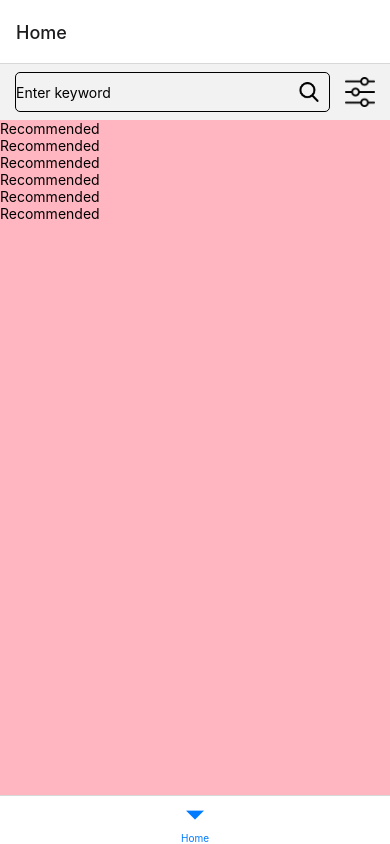
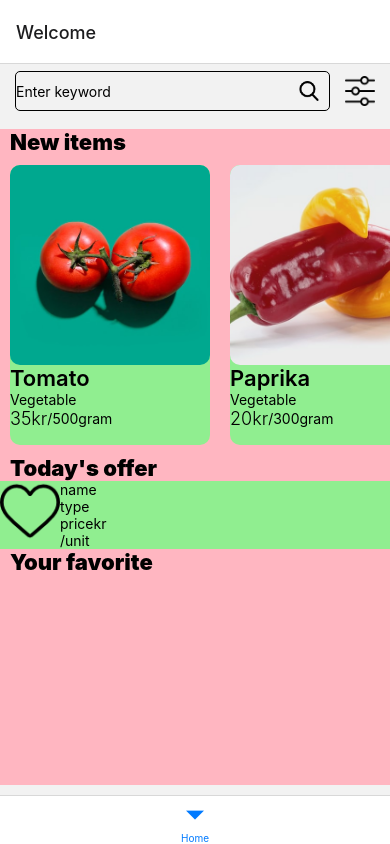
Before and after one commit to sunny-potato/ecommerce_react_native_app, a React Native app: screen /Home in a window 390 px wide. Built offline with nearby package versions, Linux system fonts and the light colour scheme.

Commit message:
display item in main and in itempage

```diff
--- a/App.js
+++ b/App.js
@@ -5,25 +5,35 @@ import {createBottomTabNavigator} from '@react-navigation/bottom-tabs';
 import {NavigationContainer} from '@react-navigation/native';
 import HomeScreen from './src/screens/HomeScreen';
 import FilterScreen from './src/screens/FilterScreen';
+import ItemScreen from './src/screens/ItemScreen';
 
 const Stack = createNativeStackNavigator();
 const Tab = createBottomTabNavigator();
 
 const HomeStackScreen = () => {
   return (
-    <Stack.Navigator>
-      <Stack.Screen name="Home" component={HomeScreen} />
+    <Stack.Navigator initialRouteName="Welcome">
+      <Stack.Screen name="Welcome" component={HomeScreen} />
       <Stack.Screen name="Filter" component={FilterScreen} />
+      <Stack.Screen name="Item" component={ItemScreen} />
     </Stack.Navigator>
   );
 };
+
+// const ItemStackScreen = () => {
+//   return (
+//     <Stack.Navigator>
+//       {/* <Stack.Screen name="Filter" component={FilterScreen} /> */}
+//     </Stack.Navigator>
+//   );
+// };
 
 const LandingNavigation = () => {
   return (
     <NavigationContainer>
       {/* <Stack.Navigator initialRouteName="Home">
-        <Stack.Screen name="Home" component={HomeScreen} />
-      </Stack.Navigator> */}
+    //     <Stack.Screen name="Home" component={HomeScreen} />
+    //   </Stack.Navigator> */}
       <Tab.Navigator screenOptions={{headerShown: false}}>
         {/* bottommenu wiht icons -> customizing the appearance
         https://reactnavigation.org/docs/tab-based-navigation/#why-do-we-need-a-tabnavigator-instead-of-tabbarios-or-some-other-component */}
--- a/package.json
+++ b/package.json
@@ -16,7 +16,7 @@
     "@react-navigation/native-stack": "^6.9.1",
     "axios": "^0.27.2",
     "react": "18.1.0",
-    "react-native": "0.70.5",
+    "react-native": "^0.70.5",
     "react-native-safe-area-context": "^4.4.1",
     "react-native-screens": "^3.18.2"
   },
--- a/src/components/Filter.js
+++ /dev/null
@@ -1,2 +0,0 @@
-import React from 'react';
-import {View, StyleSheet, TextInput, Text, Pressable} from 'react-native';
--- /dev/null
+++ b/src/components/ItemBox.js
@@ -0,0 +1,50 @@
+import {useLinkProps} from '@react-navigation/native';
+import React from 'react';
+import {
+  SafeAreaView,
+  View,
+  StyleSheet,
+  Text,
+  Image,
+  Alert,
+  Pressable,
+} from 'react-native';
+
+const ItemBox = ({image, name, type, price, unit, onPress}) => {
+  return (
+    <View style={styles.itemBox}>
+      <Pressable onPress={onPress}>
+        <Image
+          style={styles.itemImage}
+          source={image} //props = image
+        />
+        <View style={styles.itemInfo}>
+          <Text style={styles.itemName}>{name}</Text>
+          <Text style={styles.itemType}>{type}</Text>
+          <View style={styles.PriceUnit}>
+            <Text style={styles.itemPrice}>{price}kr</Text>
+            <Text style={styles.itemUnit}>/{unit}</Text>
+          </View>
+        </View>
+      </Pressable>
+    </View>
+  );
+};
+
+const styles = StyleSheet.create({
+  itemBox: {
+    width: 200,
+    height: 280,
+    backgroundColor: 'lightgreen',
+    borderRadius: 10,
+    margin: 10,
+  },
+  itemImage: {width: 200, height: 200, borderRadius: 10},
+  itemInfo: {},
+  itemName: {fontSize: 22, fontWeight: '600'},
+  itemType: {fontSize: 14},
+  PriceUnit: {flexDirection: 'row', alignItems: 'center'},
+  itemPrice: {fontSize: 18, fontWeight: '300'},
+  itemUnit: {fontSize: 14},
+});
+export default ItemBox;
--- /dev/null
+++ b/src/components/OfferBox.js
@@ -0,0 +1,40 @@
+import {useLinkProps} from '@react-navigation/native';
+import React from 'react';
+import {View, StyleSheet, Text, Image, Alert, Pressable} from 'react-native';
+
+const OfferBox = ({image, name, type, price, unit, onPress}) => {
+  return (
+    <View style={styles.itemBox}>
+      {/* <Pressable onPress={onPress}> */}
+      <Image style={styles.itemImage} source={image} />
+      <View style={styles.itemInfo}>
+        <Text style={styles.itemName}>{name}</Text>
+        <Text style={styles.itemType}>{type}</Text>
+        <View style={styles.PriceUnit}>
+          <Text style={styles.itemPrice}>{price}kr</Text>
+          <Text style={styles.itemUnit}>/{unit}</Text>
+        </View>
+      </View>
+      {/* </Pressable> */}
+    </View>
+  );
+};
+
+const styles = StyleSheet.create({
+  itemBox: {
+    flex: 1,
+    flexDirection: 'row',
+    // width: 100,
+    backgroundColor: 'lightgreen',
+    // borderRadius: 10,
+    // margin: 10,
+  },
+  itemImage: {width: 60, height: 60, borderRadius: 10},
+  //   itemInfo: {},
+  //   itemName: {fontSize: 22, fontWeight: '600'},
+  //   itemType: {fontSize: 14},
+  //   PriceUnit: {flexDirection: 'row', alignItems: 'center'},
+  //   itemPrice: {fontSize: 18, fontWeight: '300'},
+  //   itemUnit: {fontSize: 14},
+});
+export default OfferBox;
--- a/src/data/data.json
+++ b/src/data/data.json
@@ -1,5 +1,5 @@
 {
-  "vegetables": [
+  "items": [
     {
       "id": 1,
       "item": "Corn",
@@ -167,10 +167,7 @@
       "like": false,
       "isnew": false,
       "data": {"period": "......", "discount": 15}
-    }
-  ],
-
-  "fruits": [
+    },
     {
       "id": 13,
       "item": "Apple",
@@ -310,9 +307,7 @@
       "like": false,
       "isnew": true,
       "data": {}
-    }
-  ],
-  "meats": [
+    },
     {
       "id": 23,
       "item": "Pork stake",
@@ -452,9 +447,7 @@
       "like": false,
       "isnew": false,
       "data": {}
-    }
-  ],
-  "fishes": [
+    },
     {
       "id": 33,
       "item": "Salmon sushi",
--- a/src/data/localImages.js
+++ b/src/data/localImages.js
@@ -1,45 +1,86 @@
-export const localImages = {
+export const localImages = [
+  require('../images/corn.jpg'),
+  require('../images/avocado.jpg'),
+  require('../images/tomato.jpg'),
+  require('../images/paprika.jpg'),
+  require('../images/cucumber.jpg'),
+  require('../images/potato.jpg'),
+  require('../images/broccoli.jpg'),
+  require('../images/carrot.jpg'),
+  require('../images/garlic.jpg'),
+  require('../images/salad.jpg'),
+  require('../images/lemon.jpg'),
+  require('../images/onion.jpg'),
+  require('../images/apple.jpg'),
+  require('../images/banana.jpg'),
+  require('../images/mango.jpg'),
+  require('../images/grapes.jpg'),
+  require('../images/kiwi.jpg'),
+  require('../images/orange.jpg'),
+  require('../images/blueberry.jpg'),
+  require('../images/strawberry.jpg'),
+  require('../images/pear.jpg'),
+  require('../images/melon.jpg'),
+  require('../images/porkstake.jpg'),
+  require('../images/pulledpork.jpg'),
+  require('../images/chickenbreast.jpg'),
+  require('../images/wholechicken.jpg'),
+  require('../images/chickenlegs.jpg'),
+  require('../images/beefstake.jpg'),
+  require('../images/egg.jpg'),
+  require('../images/mincedbeef.jpg'),
+  require('../images/lambstake.jpg'),
+  require('../images/lambsausage.jpg'),
+  require('../images/salmonsushi.jpg'),
+  require('../images/salmon.jpg'),
+  require('../images/cod.jpg'),
+  require('../images/crab.jpg'),
+  require('../images/mackerel.jpg'),
+  require('../images/mussels.jpg'),
+  require('../images/shrimps.jpg'),
+  require('../images/oyster.jpg'),
+
   // vegetables
-  corn: require('../images/corn.jpg'),
-  avocado: require('../images/avocado.jpg'),
-  tomato: require('../images/tomato.jpg'),
-  paprika: require('../images/paprika.jpg'),
-  cucumber: require('../images/cucumber.jpg'),
-  potato: require('../images/potato.jpg'),
-  broccoli: require('../images/broccoli.jpg'),
-  carrot: require('../images/carrot.jpg'),
-  garlic: require('../images/garlic.jpg'),
-  salad: require('../images/salad.jpg'),
-  lemon: require('../images/lemon.jpg'),
-  onion: require('../images/onion.jpg'),
-  apple: require('../images/apple.jpg'),
-  banana: require('../images/banana.jpg'),
-  mango: require('../images/mango.jpg'),
-  grapes: require('../images/grapes.jpg'),
-  kiwi: require('../images/kiwi.jpg'),
-  orange: require('../images/orange.jpg'),
-  blueberry: require('../images/blueberry.jpg'),
-  strawberry: require('../images/strawberry.jpg'),
-  pear: require('../images/pear.jpg'),
-  melon: require('../images/melon.jpg'),
-  // meats
-  porkstake: require('../images/porkstake.jpg'),
-  pulledpork: require('../images/pulledpork.jpg'),
-  chickenbreast: require('../images/chickenbreast.jpg'),
-  wholechicken: require('../images/wholechicken.jpg'),
-  chickenlegs: require('../images/chickenlegs.jpg'),
-  beefstake: require('../images/beefstake.jpg'),
-  egg: require('../images/egg.jpg'),
-  mincedbeef: require('../images/mincedbeef.jpg'),
-  lambstake: require('../images/lambstake.jpg'),
-  lambsausage: require('../images/lambsausage.jpg'),
-  // fishes
-  salmonsushi: require('../images/salmonsushi.jpg'),
-  salmon: require('../images/salmon.jpg'),
-  cod: require('../images/cod.jpg'),
-  crab: require('../images/crab.jpg'),
-  mackerel: require('../images/mackerel.jpg'),
-  mussels: require('../images/mussels.jpg'),
-  shrimps: require('../images/shrimps.jpg'),
-  oyster: require('../images/oyster.jpg'),
-};
+  // id_1: require('../images/corn.jpg'),
+  // id_2: require('../images/avocado.jpg'),
+  // id_3: require('../images/tomato.jpg'),
+  // id_4: require('../images/paprika.jpg'),
+  // id_5: require('../images/cucumber.jpg'),
+  // id_6: require('../images/potato.jpg'),
+  // id_7: require('../images/broccoli.jpg'),
+  // id_8: require('../images/carrot.jpg'),
+  // id_9: require('../images/garlic.jpg'),
+  // id_10: require('../images/salad.jpg'),
+  // id_11: require('../images/lemon.jpg'),
+  // id_12: require('../images/onion.jpg'),
+  // id_13: require('../images/apple.jpg'),
+  // id_14: require('../images/banana.jpg'),
+  // id_15: require('../images/mango.jpg'),
+  // id_16: require('../images/grapes.jpg'),
+  // id_17: require('../images/kiwi.jpg'),
+  // id_18: require('../images/orange.jpg'),
+  // id_19: require('../images/blueberry.jpg'),
+  // id_20: require('../images/strawberry.jpg'),
+  // id_21: require('../images/pear.jpg'),
+  // id_22: require('../images/melon.jpg'),
+  // // meats
+  // id_23: require('../images/porkstake.jpg'),
+  // id_24: require('../images/pulledpork.jpg'),
+  // id_25: require('../images/chickenbreast.jpg'),
+  // id_26: require('../images/wholechicken.jpg'),
+  // id_27: require('../images/chickenlegs.jpg'),
+  // id_28: require('../images/beefstake.jpg'),
+  // id_29: require('../images/egg.jpg'),
+  // id_30: require('../images/mincedbeef.jpg'),
+  // id_31: require('../images/lambstake.jpg'),
+  // id_32: require('../images/lambsausage.jpg'),
+  // // fishes
+  // id_33: require('../images/salmonsushi.jpg'),
+  // id_34: require('../images/salmon.jpg'),
+  // id_35: require('../images/cod.jpg'),
+  // id_36: require('../images/crab.jpg'),
+  // id_37: require('../images/mackerel.jpg'),
+  // id_38: require('../images/mussels.jpg'),
+  // id_39: require('../images/shrimps.jpg'),
+  // id_40: require('../images/oyster.jpg'),
+];
--- a/src/screens/HomeScreen.js
+++ b/src/screens/HomeScreen.js
@@ -1,12 +1,12 @@
 import React from 'react';
 import {
-  SafeAreaView,
   View,
   StyleSheet,
   Text,
   Image,
   Alert,
   Pressable,
+  ScrollView,
 } from 'react-native';
 import {useNavigation} from '@react-navigation/native';
 import SearchBar from '../components/SearchBar';
@@ -15,6 +15,10 @@ import useApi from '../data/api';
 import Data from '../data/data.json';
 import {localImages} from '../data/localImages';
 import FilterScreen from './FilterScreen';
+import ItemBox from '../components/ItemBox';
+import OfferBox from '../components/offerBox';
+
+const itemData = Data.items;
 
 const HomeScreen = ({navigation}) => {
   return (
@@ -29,7 +33,39 @@ const HomeScreen = ({navigation}) => {
         </Pressable>
       </View>
       <View style={styles.displayItems}>
-        <DisplayItems />
+        <Text style={styles.title}>New items</Text>
+        <View style={styles.newItems}>
+          <ScrollView horizontal={true} showsHorizontalScrollIndicator={false}>
+            {itemData.map(i => {
+              if (i.isnew) {
+                return (
+                  <ItemBox
+                    key={i.id}
+                    onPress={() => navigation.navigate('Item', {id: i.id})}
+                    image={localImages[i.id - 1]}
+                    name={i.item}
+                    type={i.type}
+                    price={i.price}
+                    unit={i.unit}
+                  />
+                );
+              }
+            })}
+          </ScrollView>
+        </View>
+        <Text style={styles.title}>Today's offer</Text>
+        <View style={{backgroundColor: 'lightgray'}}>
+          <OfferBox
+            image={require('../icons/heart.png')}
+            name={'name'}
+            type={'type'}
+            price={'price'}
+            unit={'unit'}
+            onPress={() => console.log('hei')}
+          />
+        </View>
+
+        <Text style={styles.title}>Your favorite</Text>
       </View>
     </View>
   );
@@ -38,10 +74,11 @@ const HomeScreen = ({navigation}) => {
 const styles = StyleSheet.create({
   pageContainer: {
     flex: 1,
-    // backgroundColor: 'lightblue',
   },
   searchFilter: {flex: 1, flexDirection: 'row', alignItems: 'center'},
   filterIcon: {width: 30, height: 30, marginRight: 15},
-  displayItems: {flex: 12, backgroundColor: 'lightpink'},
+  displayItems: {flex: 12, backgroundColor: 'lightpink', marginVertical: 10},
+  newItems: {flexDirection: 'row'},
+  title: {fontSize: 22, fontWeight: '900', marginLeft: 10},
 });
 export default HomeScreen;
--- /dev/null
+++ b/src/screens/ItemScreen.js
@@ -0,0 +1,58 @@
+import React from 'react';
+import {View, StyleSheet, Text, Image, Pressable} from 'react-native';
+import SearchBar from '../components/SearchBar';
+import DisplayItems from '../components/DisplayItems';
+import useApi from '../data/api';
+import Data from '../data/data.json';
+import {localImages} from '../data/localImages';
+
+const itemData = Data.items;
+
+const ItemScreen = ({navigation, route}) => {
+  const {id} = route.params;
+  const currentItem = itemData[id - 1];
+  //   console.log(currentItem);
+
+  return (
+    <View style={styles.pageContainer}>
+      <Image style={styles.itemImage} source={localImages[id - 1]} />
+      <View style={styles.itemInfo}>
+        <View style={styles.nameImageBox}>
+          <Text style={styles.itemName}>{currentItem.item}</Text>
+          <Pressable>
+            <Image
+              style={styles.likeIcon}
+              source={require('../icons/heart.png')}
+            />
+          </Pressable>
+        </View>
+        <Text style={styles.descriptionText}>Description </Text>
+        <Text style={styles.itemDescription}>{currentItem.description}</Text>
+        <View style={styles.priceUnit}>
+          <Text>Price</Text>
+          <Text style={styles.itemPrice}>{currentItem.price}kr</Text>
+          <Text style={styles.itemUnit}>/{currentItem.unit}</Text>
+        </View>
+      </View>
+    </View>
+  );
+};
+
+const styles = StyleSheet.create({
+  pageContainer: {flex: 1, backgroundColor: 'lightgreen'},
+  itemImage: {height: 350},
+  itemInfo: {padding: 20},
+  nameImageBox: {
+    flexDirection: 'row',
+    justifyContent: 'space-between',
+  },
+  itemName: {fontSize: 28, fontWeight: '900'},
+  likeIcon: {width: 35, height: 35},
+  descriptionText: {fontSize: 18, fontWeight: '900'},
+  itemDescription: {fontSize: 18},
+  priceUnit: {flexDirection: 'row'},
+  itemPrice: {marginLeft: 'auto', fontSize: 22, fontWeight: '500'},
+  itemUnit: {},
+});
+
+export default ItemScreen;
```
Also changed, not shown: 2 other files (tests, documents, lock files or other folders).
